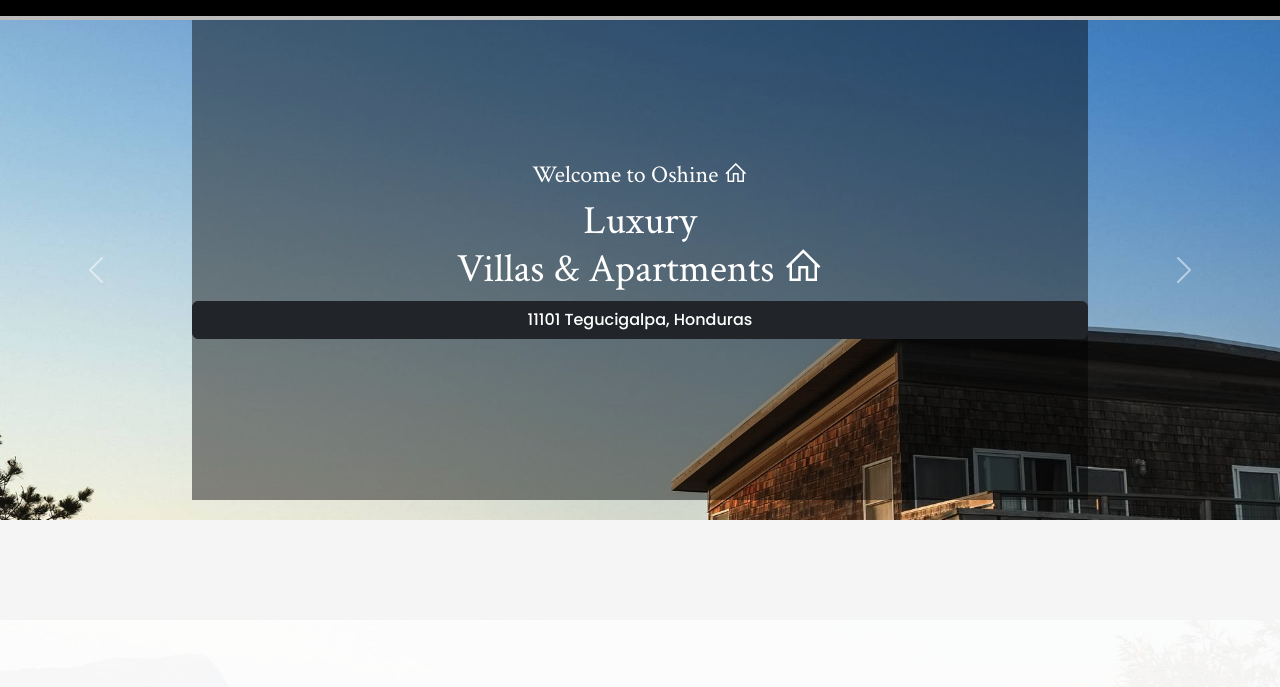
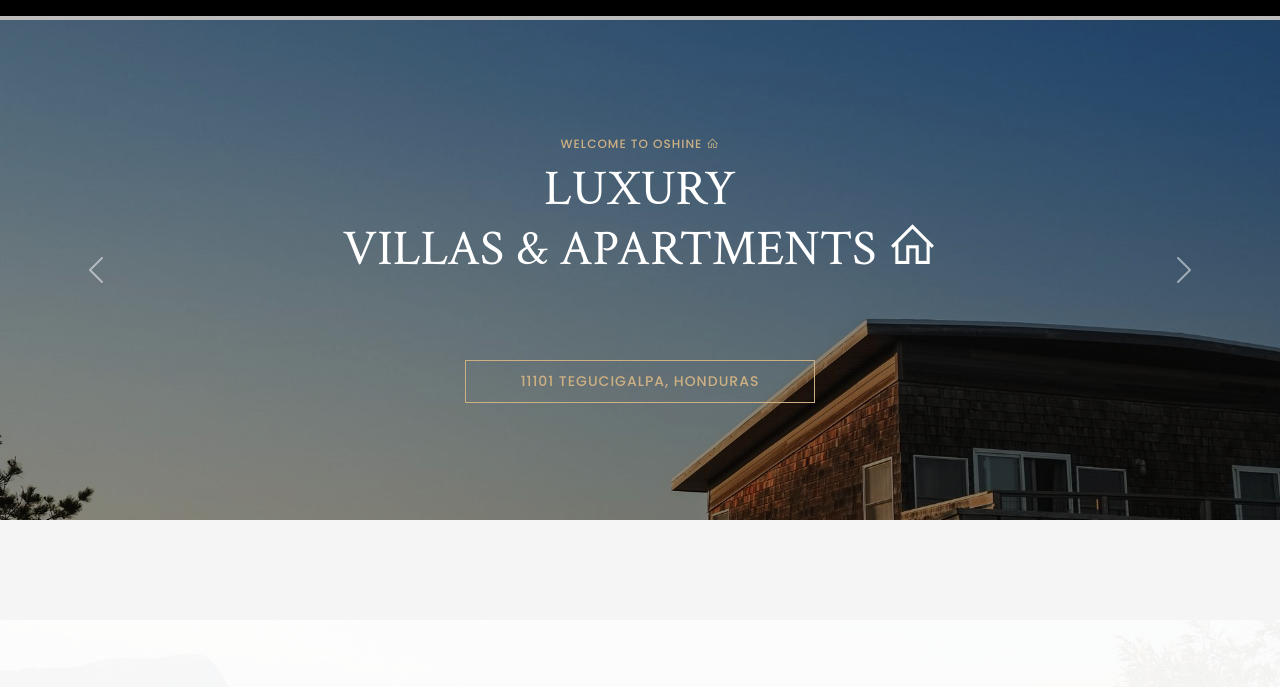
Before and after one commit to josefferhn/architect, a plain HTML site: page index.html in a window 1280 px wide. Shown: the part 113-800 px from the top of the page. Drawn offline with nearby package versions, Linux system fonts and the light colour scheme.

Commit message:
actualización de estilos hero slides

```diff
--- a/css/style.css
+++ b/css/style.css
@@ -44,7 +44,8 @@ header.bg-gris{
 	color: #fff;
 
 }
-#hero h4{
+#hero h4,
+#hero-slides h4{
 	font-family: 'Poppins', sans-serif;
 	text-transform: uppercase;
 	color: #cdb083;
@@ -52,13 +53,15 @@ header.bg-gris{
 	font-weight: 500;
 	letter-spacing:1px;
 }
-#hero h1{
+#hero h1,
+#hero-slides h1{
 	color: #fff;
 	text-transform: uppercase;
 	font-size: 50px;
 	margin-bottom: 80px;
 }
-#hero .btn{
+#hero .btn,
+#hero-slides .btn{
 	font-size: 14px;
 	background-color: transparent;
 	border-color: #cdb083;
@@ -263,3 +266,14 @@ footer a:hover{
 	padding: 20px;
 	border-radius: 40px;
 }
+
+
+#hero-slides .overlay{
+	width: 100%;
+	left: 0;
+	top: 0;
+}
+#hero-slides .btn{
+	width: 350px;
+	margin: auto;
+}
```
